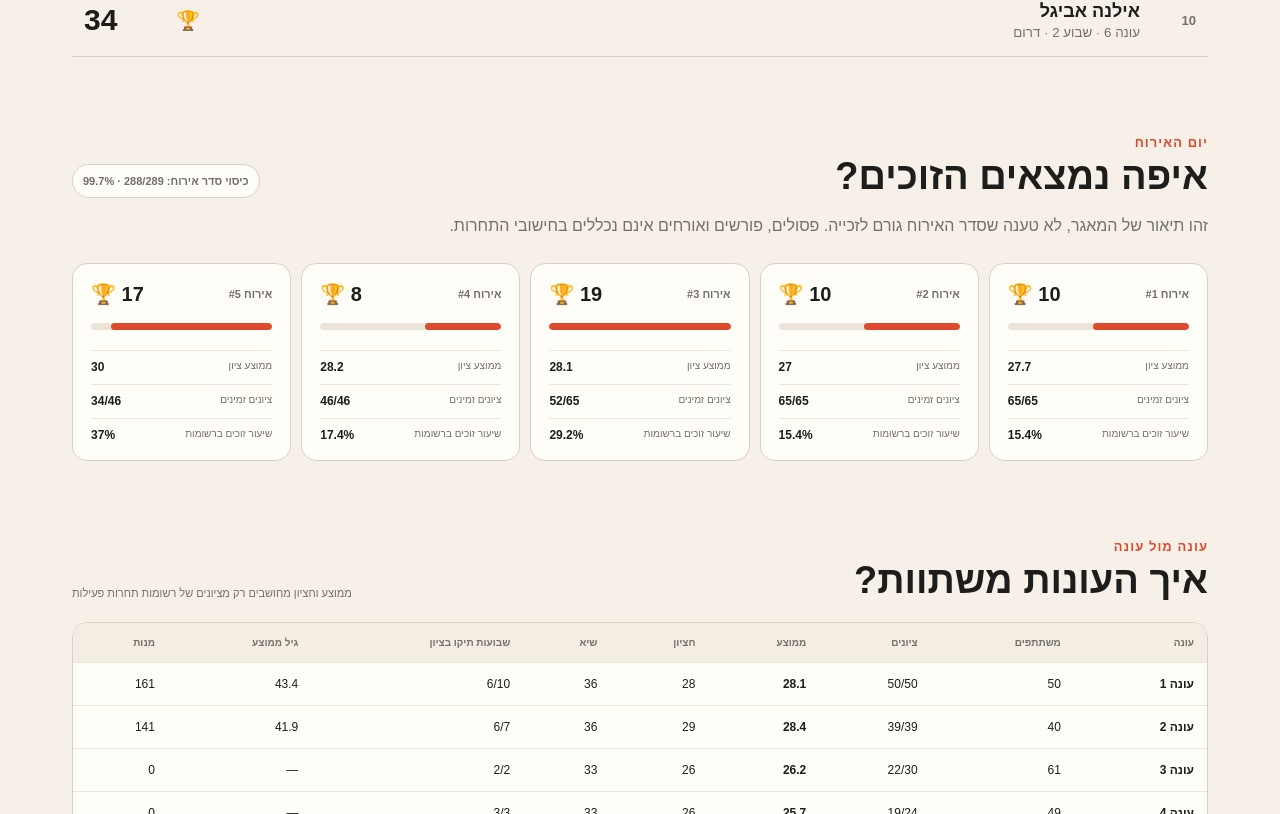
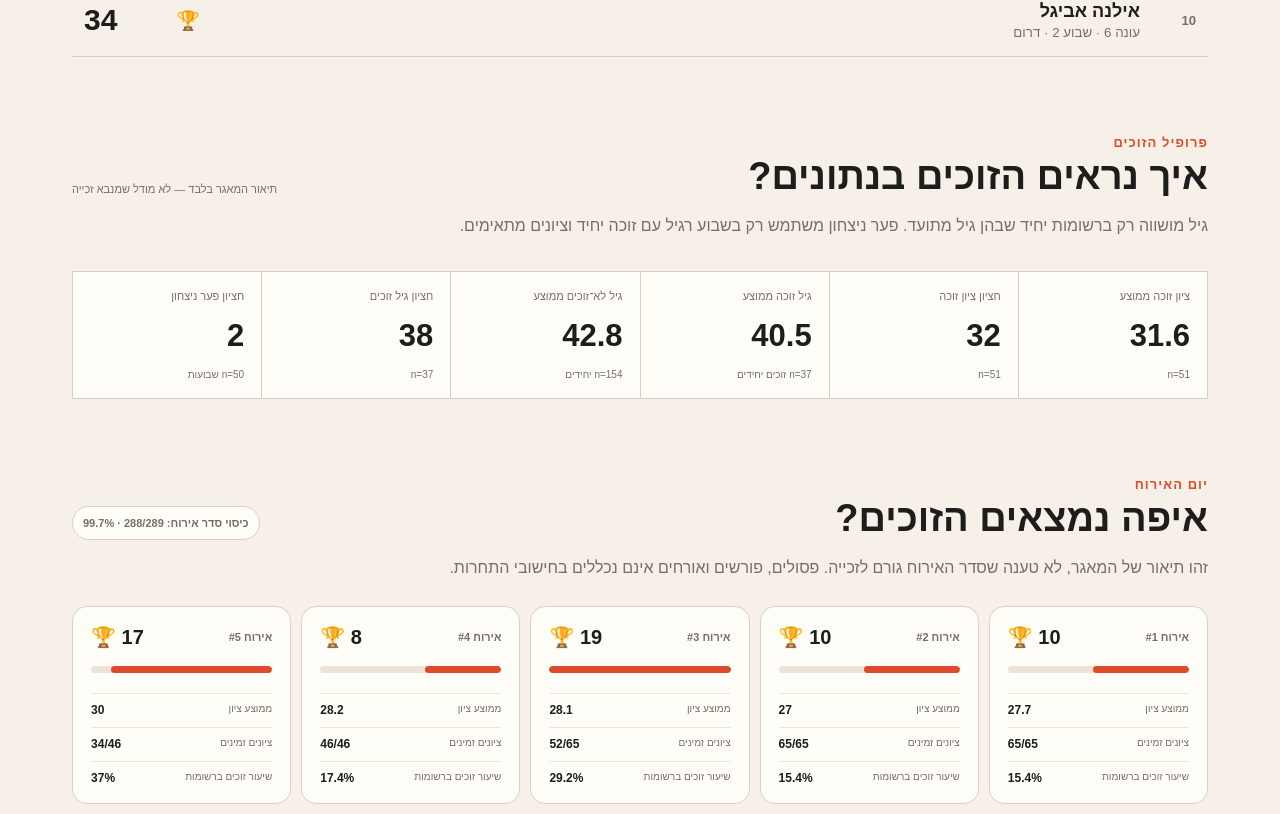
Before and after one commit to yossi-weinberger/come-dine-stats, a Next.js app: page /stats in a window 1280 px wide. Shown: the part 1546-2360 px from the top of the page. Built offline with nearby package versions, Linux system fonts and the light colour scheme.

Commit message:
add winner profile and season menu coverage

```diff
--- a/app/stats/page.tsx
+++ b/app/stats/page.tsx
@@ -1,14 +1,15 @@
 import type { Metadata } from 'next'
 import Link from 'next/link'
 import coverageJson from '@/data/reports/coverage.json'
+import menuGapsJson from '@/data/reports/menu-gaps.json'
 import { SiteFooter } from '@/components/site-footer'
 import { contestants } from '@/lib/data'
 import { competitionEntries, scoreEntries } from '@/lib/competition'
-import { buildHostingOrderStats, buildSeasonStats, buildWeekRecords, buildWinnerMargins, mean } from '@/lib/stats-engine'
+import { buildHostingOrderStats, buildSeasonStats, buildWeekRecords, buildWinnerMargins, buildWinnerProfileStats, mean } from '@/lib/stats-engine'
 
 export const metadata: Metadata = {
   title: 'סטטיסטיקות — בואו לאכול איתי הדאטאבייס',
-  description: 'דירוגי ציונים, השוואת עונות, סדר אירוח, פערי ניצחון, גילאים, ערים וכיסוי תפריטים.',
+  description: 'דירוגי ציונים, השוואת עונות, סדר אירוח, זוכים, פערי ניצחון, גילאים, ערים וכיסוי תפריטים.',
 }
 
 type CoverageField = {
@@ -38,7 +39,21 @@ type CoverageReport = {
   }
 }
 
+type MenuSeasonCoverage = {
+  entries: number
+  anyDish: number
+  complete: number
+  oneCourseAway: number
+  partial: number
+  none: number
+}
+
+type MenuGapReport = {
+  bySeason: Record<string, MenuSeasonCoverage>
+}
+
 const coverage = coverageJson as unknown as CoverageReport
+const menuGaps = menuGapsJson as unknown as MenuGapReport
 
 function barWidth(value: number, max: number) {
   if (!max) return 0
@@ -71,6 +86,10 @@ function weekNote(record: { season: number; week: number; weekName?: string; sco
   return `עונה ${record.season} · שבוע ${record.week}${record.weekName ? ` · ${record.weekName}` : ''} · n=${record.scoreCount}`
 }
 
+function pct(count: number, total: number) {
+  return total ? Math.round((count / total) * 1000) / 10 : 0
+}
+
 const scoreCoverage = coverage.overall.fieldCoverage.score
 const ageCoverage = coverage.overall.fieldCoverage.age
 const cityCoverage = coverage.overall.fieldCoverage.city
@@ -80,8 +99,6 @@ export default function StatsPage() {
   const activeEntries = competitionEntries(contestants)
   const scored = scoreEntries(contestants)
   const scores = scored.map((entry) => entry.score as number)
-  const scoredWinners = activeEntries.filter((entry) => entry.winner && typeof entry.score === 'number')
-  const winnerScores = scoredWinners.map((entry) => entry.score as number)
   const individualAges = contestants
     .filter((entry) => entry.entryType !== 'couple' && typeof entry.age === 'number')
     .map((entry) => entry.age as number)
@@ -101,6 +118,7 @@ export default function StatsPage() {
   })
 
   const margins = buildWinnerMargins(contestants)
+  const winnerProfile = buildWinnerProfileStats(contestants)
   const biggestMargins = [...margins].sort((a, b) => b.margin - a.margin).slice(0, 6)
   const tightestMargins = [...margins].sort((a, b) => a.margin - b.margin).slice(0, 6)
   const weekRecords = buildWeekRecords(contestants)
@@ -129,6 +147,9 @@ export default function StatsPage() {
   const maxCity = Math.max(...topCities.map((row) => row.count), 1)
 
   const menuCoverage = coverage.overall.menuCoverage
+  const menuSeasonRows = Object.entries(menuGaps.bySeason)
+    .map(([season, row]) => ({ season: Number(season), ...row }))
+    .sort((a, b) => a.season - b.season)
   const exceptionalEntries = contestants.length - activeEntries.length
 
   return (
@@ -156,7 +177,7 @@ export default function StatsPage() {
 
       <section className="analysisStats" aria-label="סיכום סטטיסטי">
         <StatCard label="ממוצע ציון תחרותי" value={mean(scores) ?? '—'} note={`${scored.length} ציונים פעילים`} />
-        <StatCard label="ממוצע ציון של זוכים" value={mean(winnerScores) ?? '—'} note={`${scoredWinners.length} זוכים עם ציון`} />
+        <StatCard label="ממוצע ציון של זוכים" value={winnerProfile.meanWinnerScore ?? '—'} note={`${winnerProfile.scoredWinners} זוכים עם ציון`} />
         <StatCard label="גיל ממוצע מתועד" value={mean(individualAges) ?? '—'} note="רשומות יחיד בלבד" />
         <StatCard label="ציון שיא" value={scores.length ? Math.max(...scores) : '—'} />
         <StatCard label="שבועות לניתוח פער" value={margins.length} note="שבועות חריגים מוחרגים" />
@@ -183,6 +204,27 @@ export default function StatsPage() {
               <b>{entry.score}</b>
             </Link>
           ))}
+        </div>
+      </section>
+
+      <section className="analyticsSection" aria-labelledby="winner-profile-title">
+        <div className="analyticsHeading">
+          <div>
+            <div className="eyebrow">פרופיל הזוכים</div>
+            <h2 id="winner-profile-title">איך נראים הזוכים בנתונים?</h2>
+          </div>
+          <span className="analyticsNote">תיאור המאגר בלבד — לא מודל שמנבא זכייה</span>
+        </div>
+        <p className="analysisIntro">
+          גיל מושווה רק ברשומות יחיד שבהן גיל מתועד. פער ניצחון משתמש רק בשבוע רגיל עם זוכה יחיד וציונים מתאימים.
+        </p>
+        <div className="analysisStats">
+          <StatCard label="ציון זוכה ממוצע" value={winnerProfile.meanWinnerScore ?? '—'} note={`n=${winnerProfile.scoredWinners}`} />
+          <StatCard label="חציון ציון זוכה" value={winnerProfile.medianWinnerScore ?? '—'} note={`n=${winnerProfile.scoredWinners}`} />
+          <StatCard label="גיל זוכה ממוצע" value={winnerProfile.meanWinnerAge ?? '—'} note={`n=${winnerProfile.winnerAgeEntries} זוכים יחידים`} />
+          <StatCard label="גיל לא־זוכים ממוצע" value={winnerProfile.meanNonWinnerAge ?? '—'} note={`n=${winnerProfile.nonWinnerAgeEntries} יחידים`} />
+          <StatCard label="חציון גיל זוכים" value={winnerProfile.medianWinnerAge ?? '—'} note={`n=${winnerProfile.winnerAgeEntries}`} />
+          <StatCard label="חציון פער ניצחון" value={winnerProfile.medianWinningMargin ?? '—'} note={`n=${winnerProfile.marginWeeks} שבועות`} />
         </div>
       </section>
 
@@ -387,6 +429,38 @@ export default function StatsPage() {
           <div><span>קינוחים</span><strong>{menuCoverage.dishesByCourse.dessert ?? 0}</strong></div>
           <div><span>מנות נוספות</span><strong>{menuCoverage.dishesByCourse.other ?? 0}</strong></div>
         </div>
+
+        <div className="analyticsHeading compact" style={{ marginTop: 42 }}>
+          <div>
+            <div className="eyebrow">כיסוי לפי עונה</div>
+            <h2>ה־55% לא מתחלקים שווה</h2>
+          </div>
+          <span className="analyticsNote">לכן ניתוחי אוכל עתידיים יציגו תמיד עונה ו־n</span>
+        </div>
+        <div className="seasonTableWrap">
+          <table className="seasonCompareTable">
+            <thead>
+              <tr>
+                <th>עונה</th>
+                <th>לפחות מנה</th>
+                <th>תפריט מלא</th>
+                <th>חלקי</th>
+                <th>ללא מנות</th>
+              </tr>
+            </thead>
+            <tbody>
+              {menuSeasonRows.map((row) => (
+                <tr key={row.season}>
+                  <th><Link href={`/seasons/${row.season}`}>עונה {row.season}</Link></th>
+                  <td><strong>{row.anyDish}/{row.entries}</strong> · {pct(row.anyDish, row.entries)}%</td>
+                  <td>{row.complete}/{row.entries} · {pct(row.complete, row.entries)}%</td>
+                  <td>{row.partial + row.oneCourseAway}</td>
+                  <td>{row.none}</td>
+                </tr>
+              ))}
+            </tbody>
+          </table>
+        </div>
       </section>
 
       <aside className="statsMethodology">
@@ -396,7 +470,7 @@ export default function StatsPage() {
           כל החישובים נעשים מהנתונים המנורמלים באתר. נתון חסר לא הופך לאפס ולא מושלם בהשערה;
           זוגות מוחרגים ממדדים אישיים כמו גיל; ופערי ניצחון ושיאי שבוע שמסתמכים על סדר ציונים אינם מחושבים
           בשבועות עם פסילה. {exceptionalEntries} רשומות חריגות (פסילה, פרישה או אורח) נשארות במאגר ובדפי ההקשר שלהן,
-          אך אינן מעוותות ממוצעי תחרות רגילים.
+          אך אינן מעוותות ממוצעי תחרות רגילים. כיסוי התפריטים משתנה מאוד בין העונות, ולכן ניתוחי אוכל מוצגים עם sample size ולא כהשוואה מלאה של כל ההיסטוריה.
         </p>
       </aside>
 
```
